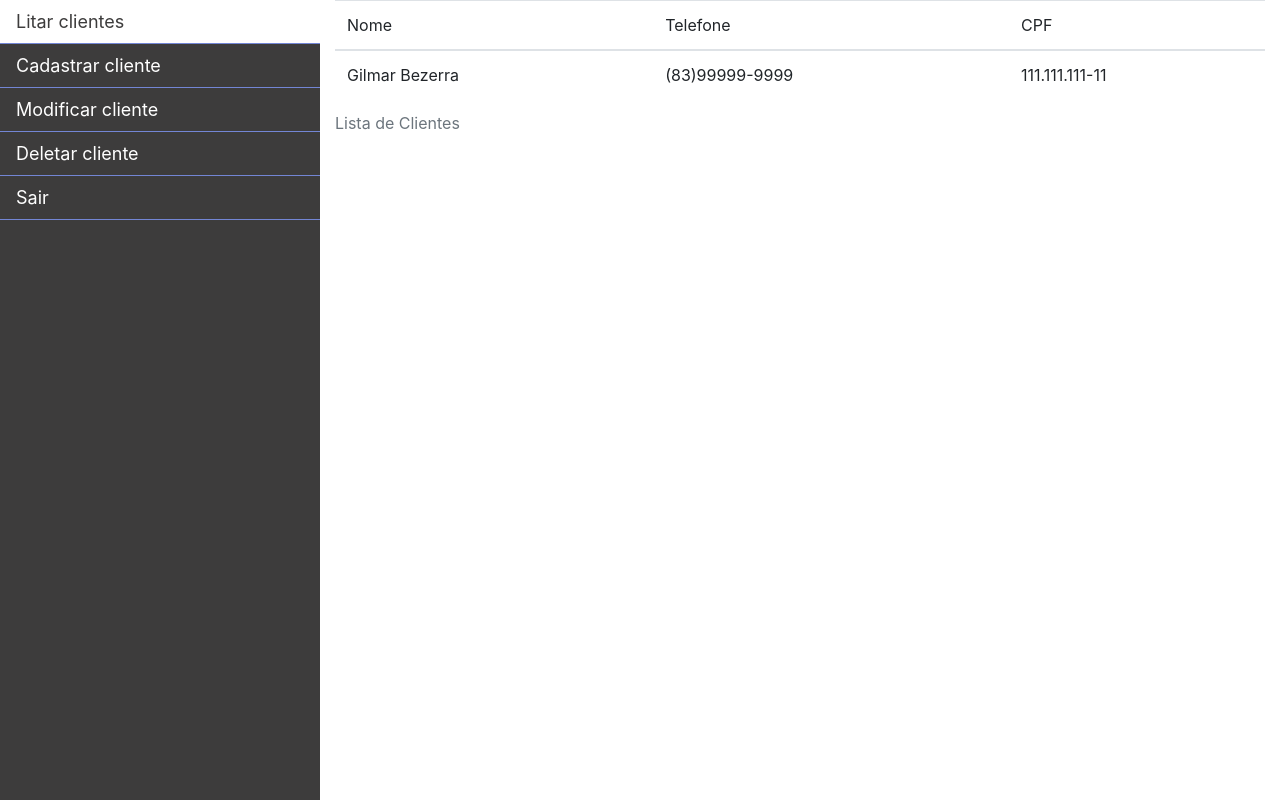
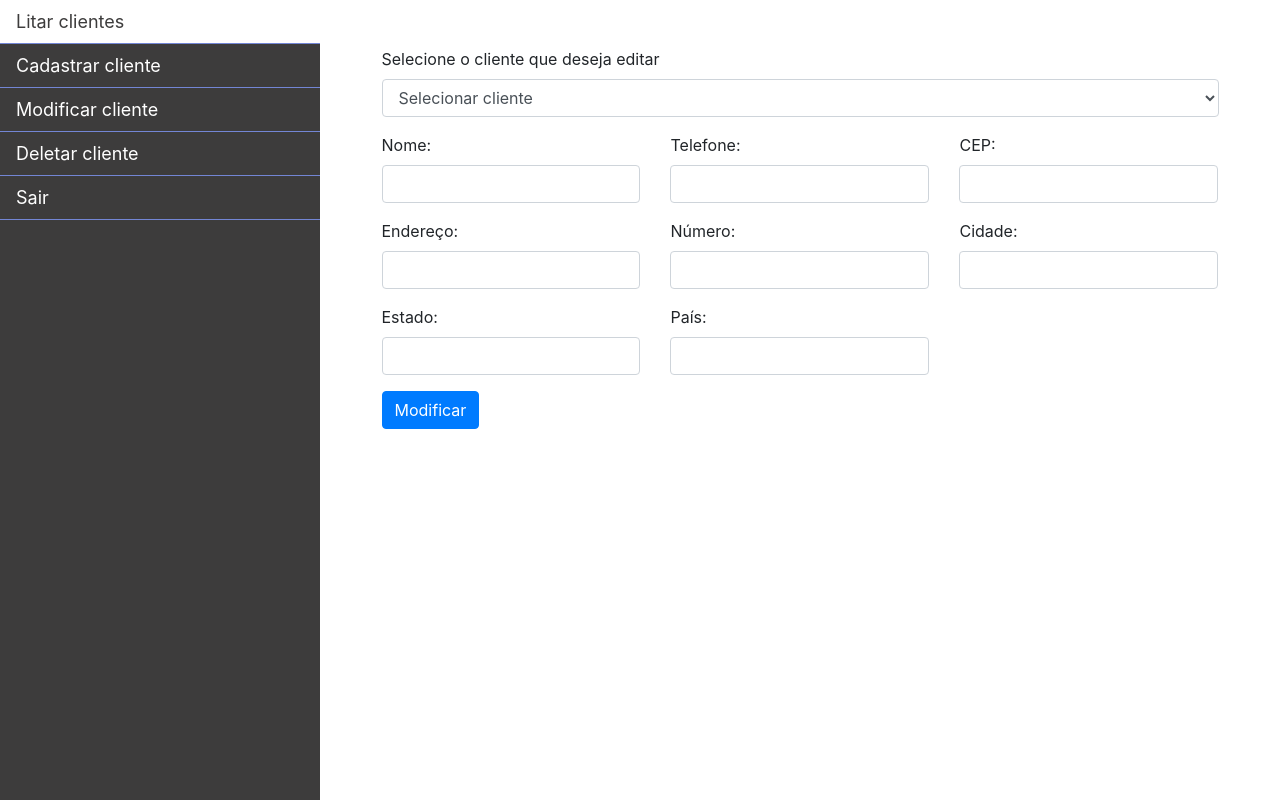
Before and after one commit to gilMars/desafiosnet, a Django app: page /painel/modificar in a window 1280 px wide. Run offline with Django 3.2, Linux system fonts and the light colour scheme; the visitor is signed in with stand-in values (Sample User, id 1); data that the repository does not hold is empty; some libraries are stand-ins or nearby versions.

Commit message:
Adicionado função de modificar cliente

```diff
--- a/controlpanel/forms.py
+++ b/controlpanel/forms.py
@@ -17,3 +17,14 @@ class CadastroClienteForm(forms.Form):
 
 class DeletarClienteForm(forms.Form):
     nome = forms.CharField(required = True, max_length=56)
+
+class ModificarClienteForm(forms.Form):
+    id = forms.CharField(required = True)
+    nome = forms.CharField(required = True, max_length=56)
+    telefone = forms.CharField(required = True, max_length=11)
+    cep = forms.CharField(required = True, max_length=8)
+    endereco = forms.CharField(max_length=512)
+    cidade = forms.CharField(max_length=512)
+    numero = forms.IntegerField()
+    estado = forms.CharField(max_length=256)
+    pais = forms.CharField( max_length=256)
--- a/controlpanel/templates/controlpanel/modificar.html
+++ b/controlpanel/templates/controlpanel/modificar.html
@@ -27,6 +27,9 @@
 
     <!-- Latest compiled JavaScript -->
     <script src="https://maxcdn.bootstrapcdn.com/bootstrap/4.1.3/js/bootstrap.min.js"></script>
+
+    <script src="{% static 'js/modificar_cliente.js' %}"></script>
+
 </head>
 
 <body>
@@ -36,44 +39,133 @@
                 <nav>
                     <ul class="nav flex-column">
                         <li class="nav-item">
-                            <a class="nav-link active" href="#">Litar clientes</a>
+                            <a class="nav-link active" href="{% url 'listar' %}">Litar clientes</a>
                         </li>
                         <li class="nav-item">
-                            <a class="nav-link" href="#">Cadastrar cliente</a>
+                            <a class="nav-link" href="{% url 'cadastrar' %}">Cadastrar cliente</a>
                         </li>
                         <li class="nav-item">
                             <a class="nav-link" href="#">Modificar cliente</a>
                         </li>
                         <li class="nav-item">
-                            <a class="nav-link" href="#">Deletar cliente</a>
+                            <a class="nav-link" href="{% url 'deletar' %}">Deletar cliente</a>
                         </li>
                         <li class="nav-item">
-                            <a class="nav-link" href="/logout">Sair</a>
+                            <a class="nav-link" href="{% url 'logout' %}">Sair</a>
                         </li>
                     </ul>
                 </nav>
             </div>
             <div class="col-md-9 no-float">
-                <table class="table table-hover">
-                    <caption>Lista de Clientes</caption>
-                    <thead>
-                        <tr>
-                            <th scope="col">Nome</th>
-                            <th scope="col">Telefone</th>
-                            <th scope="col">CPF</th>
-                        </tr>
-                    </thead>
+                <form id="main" class="form-horizontal" method="post">
+                        {% csrf_token %}
+                    <div class="form-group">
+                        <label for="selectNome">Selecione o cliente que deseja editar</label>
+                        <select class="form-control" name="id" id="selectNome">
+                            <option>Selecionar cliente</option>
+                            {% for cliente in clientes %}
+                            <option value="{{cliente.id}}"
+                            nome="{{cliente.nome}}"
+                            telefone="{{cliente.telefone}}"
+                            cep="{{cliente.endereco.cep}}"
+                            endereco="{{cliente.endereco.endereco}}"
+                            numero="{{cliente.endereco.numero}}"
+                            estado="{{cliente.endereco.estado}}"
+                            cidade="{{cliente.endereco.cidade}}"
+                            pais="{{cliente.endereco.pais}}">{{cliente.nome}}</option>
+                            {% endfor %}
+                        </select>
+                    </div>
+                    <div class="row">
+                        <div class="col-sm-4">
+                            <div class="form-group">
+                                <label for="nomeCliente">Nome:</label>
+                                <input type="text" id="nomeCliente" name="nome" class="form-control" minlength="4" maxlength="56" required>
+                            </div>
+                        </div>
+                        <div class="col-sm-4">
+                            <div class="form-group">
+                                <label for="telefoneCliente">Telefone:</label>
+                                <input type="text" id="telefoneCliente" name="telefone" class="form-control" maxlength="11">
+                            </div>
+                        </div>
+                        <div class="col-sm-4">
+                            <div class="form-group">
+                                <label for="cepCliente">CEP:</label>
+                                <input type="text" id="cepCliente" name="cep" class="form-control" minlength="8" maxlength="8" required>
+                            </div>
+                        </div>
+                    </div>
 
-                    <tbody>
-                        <tr>
-                            <td>Gilmar Bezerra</td>
-                            <td>(83)99999-9999</td>
-                            <td>111.111.111-11</td>
-                        </tr>
-                    </tbody>
+                    <div class="row">
+                        <div class="col-sm-4">
+                            <div class="form-group">
+                                <label for="enderecoCliente">Endereço:</label>
+                                <input type="text" id="enderecoCliente" name="endereco" class="form-control" maxlength="56">
+                            </div>
+                        </div>
 
-                </table>
+                        <div class="col-sm-4">
+                            <div class="form-group">
+                                <label for="numeroCliente">Número:</label>
+                                <input type="text" id="numeroCliente" name="numero" class="form-control" maxlength="56">
+                            </div>
+                        </div>
+
+                        <div class="col-sm-4">
+                            <div class="form-group">
+                                <label for="cidadeCliente">Cidade:</label>
+                                <input type="text" id="cidadeCliente" name="cidade" class="form-control" maxlength="56">
+                            </div>
+                        </div>
+                    </div>
+
+                    <!-- Grupo que comporta Estado, País -->
+                    <div class="row">
+
+                        <div class="col-sm-4">
+                            <div class="form-group">
+                                <label for="estadoCliente">Estado:</label>
+                                <input type="text" id="estadoCliente" name="estado" class="form-control" maxlength="56">
+                            </div>
+                        </div>
+
+                        <div class="col-sm-4">
+                            <div class="form-group">
+                                <label for="paisCliente">País:</label>
+                                <input type="text" id="paisCliente" name="pais" class="form-control" maxlength="56">
+                            </div>
+                        </div>
+
+                    </div>
+                    <!-- Fim do Grupo -->
+
+                    <!-- Submit do form -->
+                    <div class="row">
+                        <div class="col-sm-4">
+                            <div class="form-group">
+                                <button class="btn btn-primary" type="submit">Modificar</button>
+                            </div>
+
+                        </div>
+                    </div>
+                    <!-- Fim do submit -->
+
+                </form>
+                {% if form.errors %} {% for error in form.non_field_errors %}
+                <div class="alert alert-danger alert-dismissible">
+                    <a href="#" class="close" data-dismiss="alert" aria-label="close">&times;</a>
+                    <strong>Error</strong> {{error}}.
+                </div>
+                {% endfor %} {% endif %} {% if form.is_valid %}
+                <div class="alert alert-success alert-dismissible">
+                    <a href="#" class="close" data-dismiss="alert" aria-label="close">&times;</a>
+                    <strong>Successo</strong> Cliente deletado com sucesso.
+                </div>
+                {% endif %}
             </div>
+
+
         </div>
     </div>
 </body>
--- a/controlpanel/templates/controlpanel/painel.html
+++ b/controlpanel/templates/controlpanel/painel.html
@@ -42,7 +42,7 @@
                             <a class="nav-link" href="{% url 'cadastrar' %}">Cadastrar cliente</a>
                         </li>
                         <li class="nav-item">
-                            <a class="nav-link" href="#">Modificar cliente</a>
+                            <a class="nav-link" href="{% url 'modificar' %}">Modificar cliente</a>
                         </li>
                         <li class="nav-item">
                             <a class="nav-link" href="{% url 'deletar' %}">Deletar cliente</a>
--- a/controlpanel/views.py
+++ b/controlpanel/views.py
@@ -11,6 +11,9 @@ from django import forms
 from .forms import UserRegistrationForm
 from .forms import CadastroClienteForm
 from .forms import DeletarClienteForm
+
+from .forms import ModificarClienteForm
+
 from .models import Cliente
 from .models import Endereco
 
@@ -84,18 +87,42 @@ def deletar_cliente(request):
     if request.method == 'POST':
         form = DeletarClienteForm(request.POST)
         if form.is_valid():
-            clientes.get(nome=form.cleaned_data['nome']).delete()
+            cliente = clientes.get(nome=form.cleaned_data['nome'])
+            Endereco.objects.get(cliente_id=cliente).delete()
+            cliente.delete()
     else:
         form = DeletarClienteForm()
     return render(request, 'controlpanel/deletar.html', {'form': form, 'clientes': clientes})
 
 @login_required(login_url='/')
 def modificar_cliente(request):
+
     clientes = Cliente.objects.filter(user_id=request.user)
+
     if request.method == 'POST':
-        form = DeletarClienteForm(request.POST)
-        if form.is_valid():
-            clientes.get(nome=form.cleaned_data['nome']).delete()
+       form = ModificarClienteForm(request.POST)
+       validForm = form.is_valid()
+       if validForm:
+           clienteObj = form.cleaned_data
+           id = int(clienteObj['id'])
+           nome = clienteObj['nome']
+           telefone = clienteObj['telefone']
+           cep = clienteObj['cep']
+           endereco = clienteObj['endereco']
+           cidade = clienteObj['cidade']
+           numero = clienteObj['numero']
+           estado = clienteObj['estado']
+           pais = clienteObj['pais']
+           count = Cliente.objects.filter(user_id=request.user, nome=nome).count()
+           if (count >= 1):
+               form.add_error(None, "Cliete já existe um cliente com o mesmo nome")
+           validForm = form.is_valid()
+           if validForm:
+               cliente =  Cliente.objects.get(user_id=request.user, id=id)
+               Endereco.objects.filter(cliente_id=cliente).update(cep=cep, endereco=endereco, cidade=cidade, numero=numero, estado=estado, pais=pais)
+               cliente.nome = nome
+               cliente.telefone = telefone
+               cliente.save()
     else:
-        form = DeletarClienteForm()
-    return render(request, 'controlpanel/modificar.html', {'form': form, 'clientes': clientes})
+       form = ModificarClienteForm()
+    return render(request, 'controlpanel/modificar.html', {'form': form, 'clientes':clientes})
```
Also changed, not shown: controlpanel/templates/controlpanel/cadastrar.html (+10 -11 lines).
